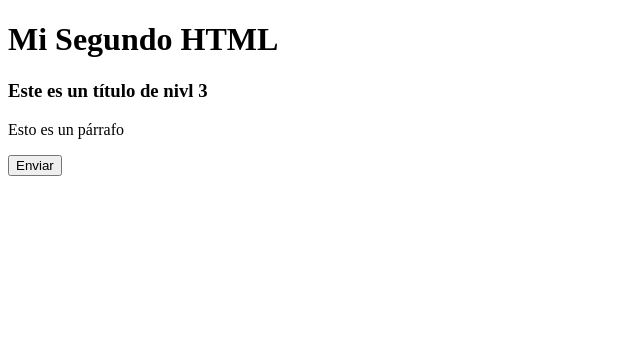
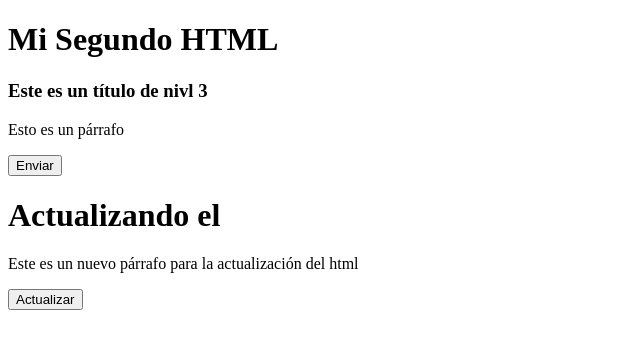
Before and after one commit to cayocft/segundo_html, a plain HTML site: page index.htm in a window 1280 px wide. Shown: the whole page, without its empty margins (0-640 px from the left). Drawn offline with Linux system fonts and the light colour scheme.

Commit message:
actualicé el html, agregue más títulos, párrafos y botones

```diff
--- a/index.htm
+++ b/index.htm
@@ -10,5 +10,8 @@
     <h3>Este es un título de nivl 3</h3>
     <p>Esto es un párrafo</p>
     <button>Enviar</button>
+    <h1>Actualizando el </h1>
+    <p>Este es un nuevo párrafo para la actualización del html</p>
+    <button>Actualizar</button>
 </body>
 </html>
```
